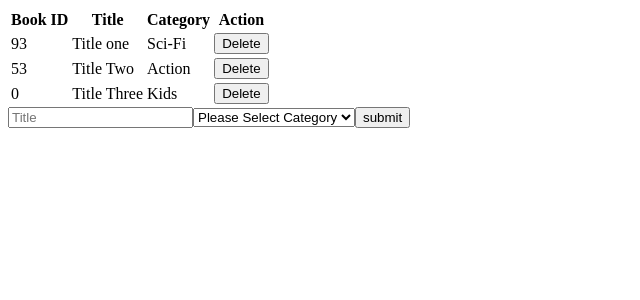
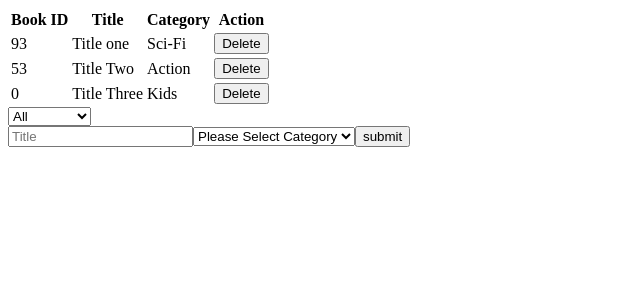
Before and after one commit to dev1980/react-bookstore, a React (Create React App) app: page / in a window 1280 px wide. Shown: the top 300 px of the page, without its empty margins (0-640 px from the left). Built offline with nearby package versions, Linux system fonts and the light colour scheme.

Commit message:
Implement the handleFilterChange method

```diff
--- a/src/components/CategoryFilter.js
+++ b/src/components/CategoryFilter.js
@@ -1,8 +1,8 @@
 import React from 'react';
 import categories from '../utils/bookCategories';
 
-const CategoryFilter = () => (
-  <select name="category">
+const CategoryFilter = ({ changeFilter }) => (
+  <select onChange={(e) => changeFilter(e.target.value)}>
     <option>All</option>
     {categories.map(category => (
       <option key={category} value={category}>
--- a/src/containers/BooksList.js
+++ b/src/containers/BooksList.js
@@ -3,17 +3,21 @@ import { connect } from 'react-redux';
 import PropTypes from 'prop-types';
 import Book from '../components/Book';
 import actions from '../actions/index';
+import CategoryFilter from '../components/CategoryFilter';
 
-const { removeBook } = actions;
+const { removeBook, changeFilter } = actions;
 
-const BookList = ({ books, removeBook }) => {
+const BookList = ({ books, removeBook, changeFilter }) => {
   const handleRemoveBook = book => removeBook(book);
+
+  const handleFilterChange = filter => changeFilter(filter);
 
   const showBooks = books.length > 0 ? (books.map(book => (
     <Book book={book} key={Math.random() * 30} removeBook={handleRemoveBook} />
   ))) : null;
 
   return (
+    <div>
     <table>
       <thead>
         <tr>
@@ -27,6 +31,8 @@ const BookList = ({ books, removeBook }) => {
         {showBooks}
       </tbody>
     </table>
+    <CategoryFilter changeFilter={handleFilterChange} />
+    </div>
   );
 };
 
@@ -37,14 +43,17 @@ BookList.propTypes = {
     category: PropTypes.string.isRequired,
   })).isRequired,
   removeBook: PropTypes.func,
+  changeFilter: PropTypes.func,
 };
 
 BookList.defaultProps = {
   removeBook: () => null,
+  changeFilter: () => null,
 };
 
 const mapDisptachToProps = dispatch => ({
   removeBook: book => dispatch(removeBook(book)),
+  changeFilter: filter => dispatch(changeFilter(filter)),
 });
 
 const mapStateToProps = ({ booksReducer: { books } }) => ({
--- a/src/reducers/filter.js
+++ b/src/reducers/filter.js
@@ -3,7 +3,7 @@ import actions from '../actions/index';
 const { action } = actions;
 const { CHANGE_FILTER } = action;
 
-const booksReducer = (state = '', action) => {
+const filterReducer = (state = '', action) => {
   switch (action.type) {
     case CHANGE_FILTER:
       if (action.payload !== 'All') {
@@ -16,4 +16,4 @@ const booksReducer = (state = '', action) => {
   }
 };
 
-export default booksReducer;
+export default filterReducer;
--- a/src/reducers/index.js
+++ b/src/reducers/index.js
@@ -1,10 +1,12 @@
 import { combineReducers } from 'redux';
 import books from './books';
+import filter from './filter';
 
 const rootReducer = state => {
   const booksReducer = books(state);
   return combineReducers({
     booksReducer,
+    filter,
   });
 };
 
```
